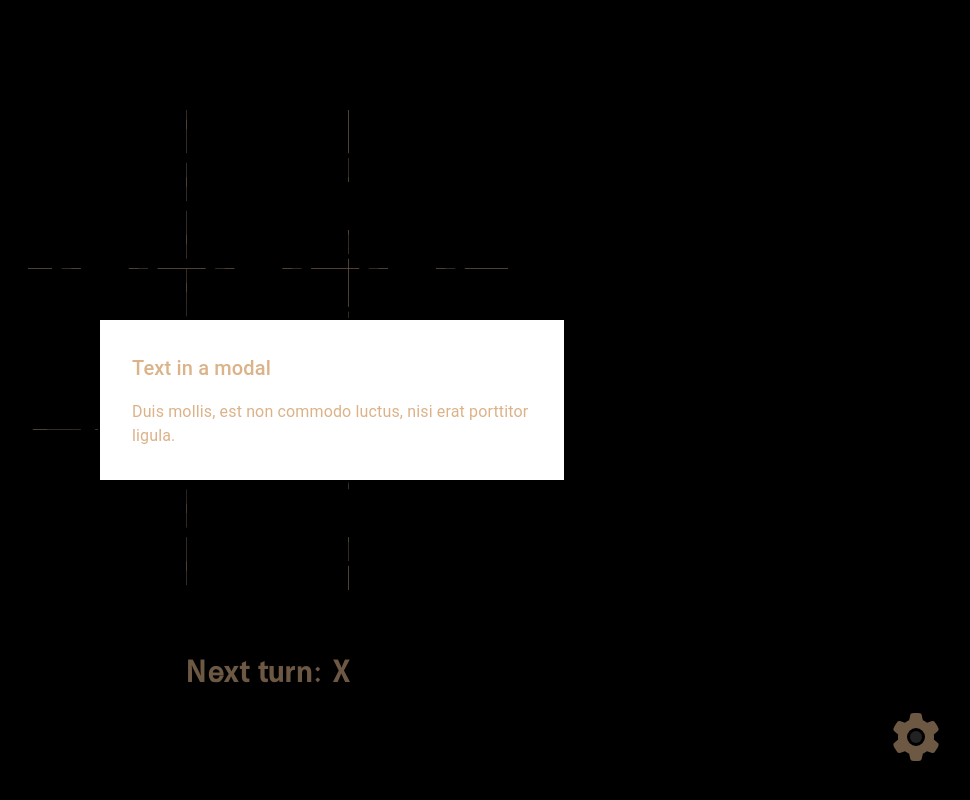
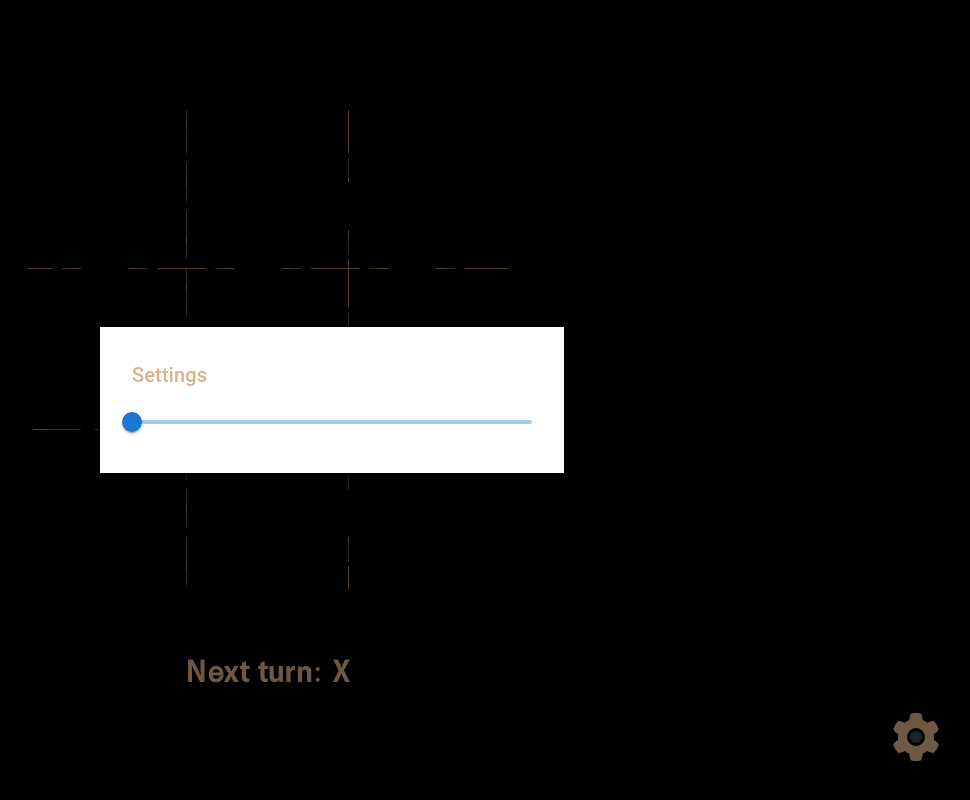
Before and after one commit to abdulrahmanhatem/tic-tac-toe, a React (Create React App) app: page / in a window 1280 px wide. Both pictures are taken after a click on the button 1248 px from the left and 10 px from the top of the page. Shown: the top 800 px of the page, without its empty margins (308-1278 px from the left). Built offline with nearby package versions, Linux system fonts and the light colour scheme.

Commit message:
add sound slider

```diff
--- a/src/components/Settings.js
+++ b/src/components/Settings.js
@@ -3,6 +3,7 @@ import Box from '@mui/material/Box';
 import Button from '@mui/material/Button';
 import Typography from '@mui/material/Typography';
 import Modal from '@mui/material/Modal';
+import Slider from '@mui/material/Slider';
 
 const style = {
   position: 'absolute',
@@ -21,9 +22,6 @@ export default function Settings() {
   const handleOpen = () => setOpen(true);
   const handleClose = () => setOpen(false);
 
-  function doIt() {
-    console.log("Hello");
-  }
 
   return (
     <div>
@@ -37,11 +35,12 @@ export default function Settings() {
       >
         <Box sx={style}>
           <Typography id="modal-modal-title" variant="h6" component="h2">
-            Text in a modal
+            Settings
           </Typography>
           <Typography id="modal-modal-description" sx={{ mt: 2 }}>
-            Duis mollis, est non commodo luctus, nisi erat porttitor ligula.
+
           </Typography>
+          <Slider/>
         </Box>
       </Modal>
     </div>
```
